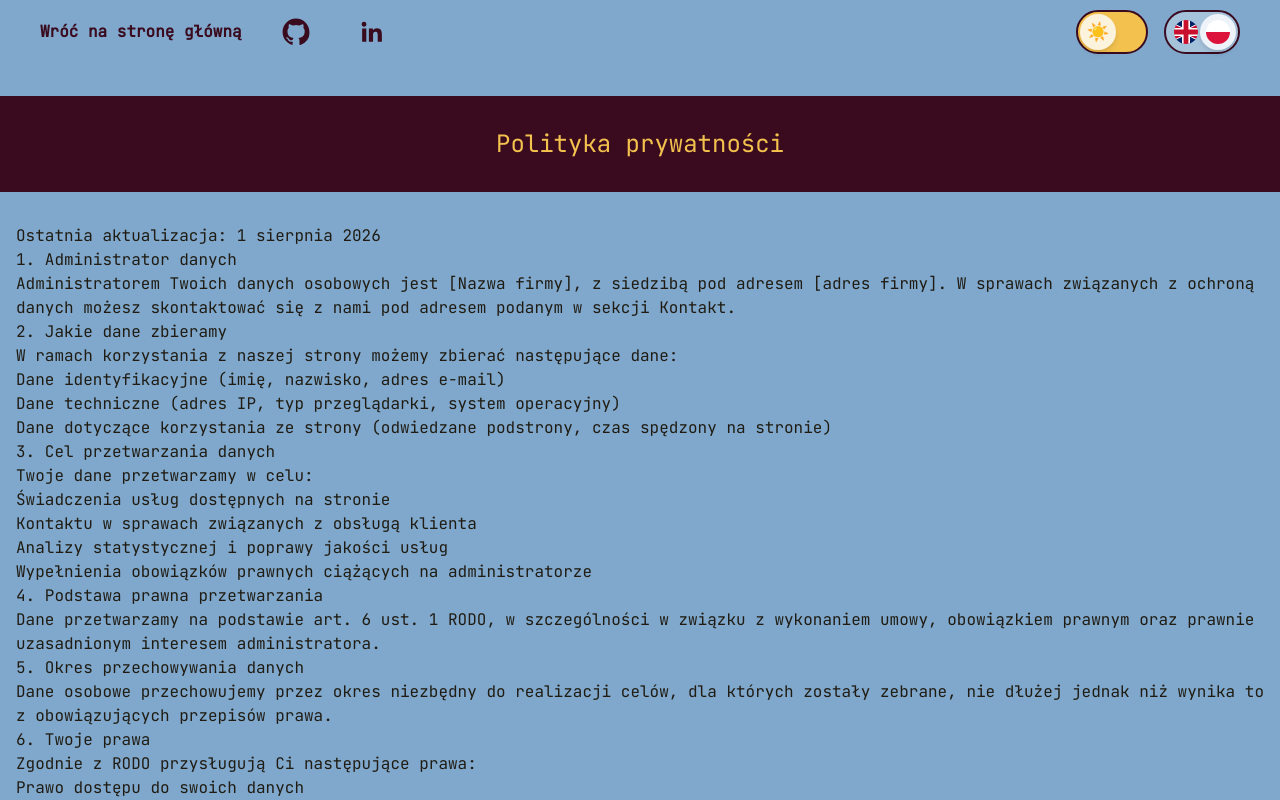
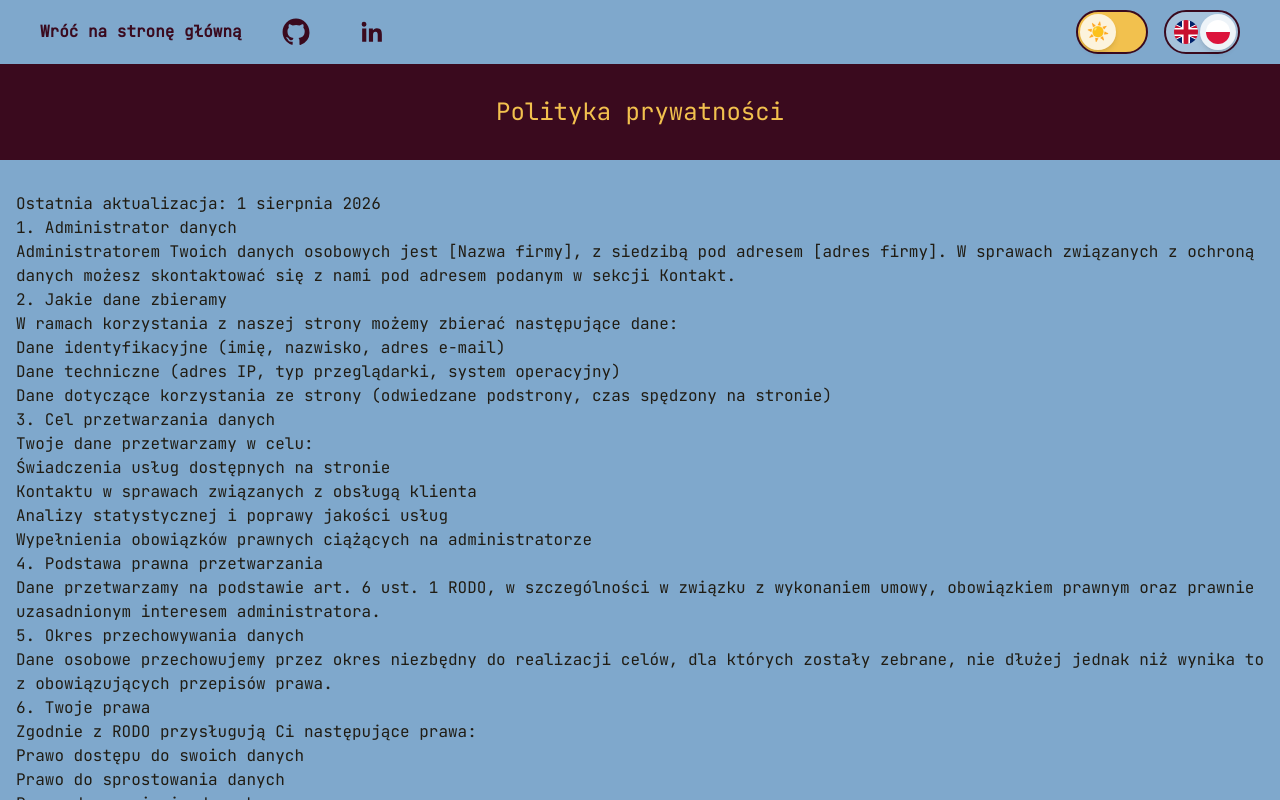
Before and after one commit to marchewazz/portfolio, a Vue app: page /privacy in a window 1280 px wide. Both pictures are taken after a click on the switch "Switch language". Shown: the top 800 px of the page. Built offline with nearby package versions, Linux system fonts and the light colour scheme.

Commit message:
Privacy page header updated

```diff
--- a/src/views/Privacy.vue
+++ b/src/views/Privacy.vue
@@ -5,10 +5,10 @@ const { t, tm, rt } = useI18n()
 </script>
 
 <template>
-  <main class="text-primary-black dark:text-primary-white pt-24 mx-auto">
+  <main class="text-primary-black dark:text-primary-white pt-22 lg:pt-16 mx-auto">
     <section class="bg-primary-claret dark:bg-primary-blue">
-      <div class="container flex justify-center items-center py-8">
-           <h1 class="text-2xl dark:text-primary-claret text-primary-yellow">{{ $t('privacy.title') }}</h1>
+      <div class="container mx-auto flex justify-center items-center py-8">
+        <h1 class="text-2xl dark:text-primary-claret text-primary-yellow text-center">{{ $t('privacy.title') }}</h1>
       </div>
     </section>
     <section class="py-8 container">
```
